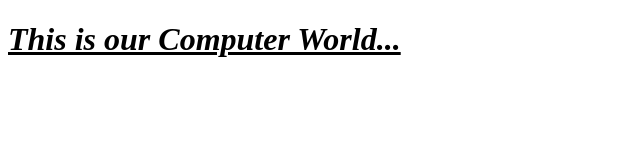
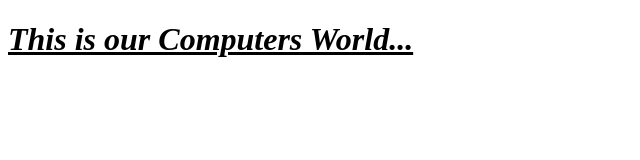
Before and after one commit to wasuworld21/www.sanjaricomputers.com, a plain HTML site: page about.html in a window 1280 px wide. Shown: the full height of the page, 0-640 px from the left. Drawn offline with Linux system fonts and the light colour scheme.

Commit message:
Update about.html

```diff
--- a/about.html
+++ b/about.html
@@ -7,6 +7,6 @@
     <title>About</title>
 </head>
 <body>
-    <h1><u>  <i> This is our Computer World... </i></u></h1>
+    <h1><u>  <i> This is our Computers World... </i></u></h1>
 </body>
 </html>
```
